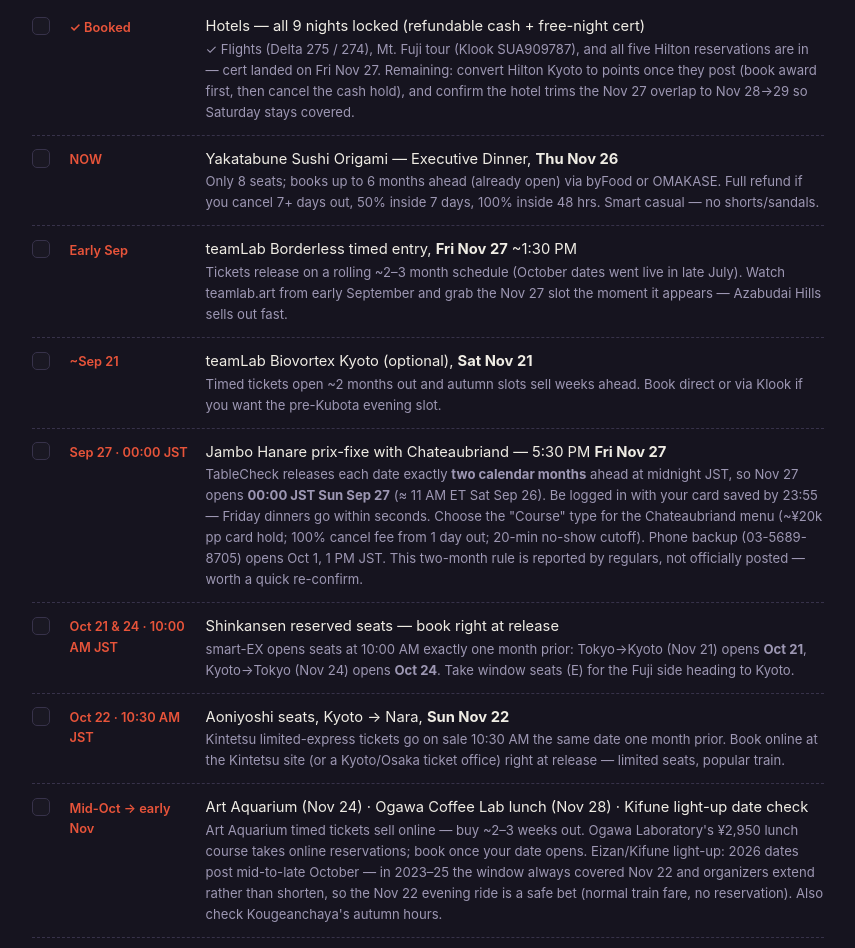
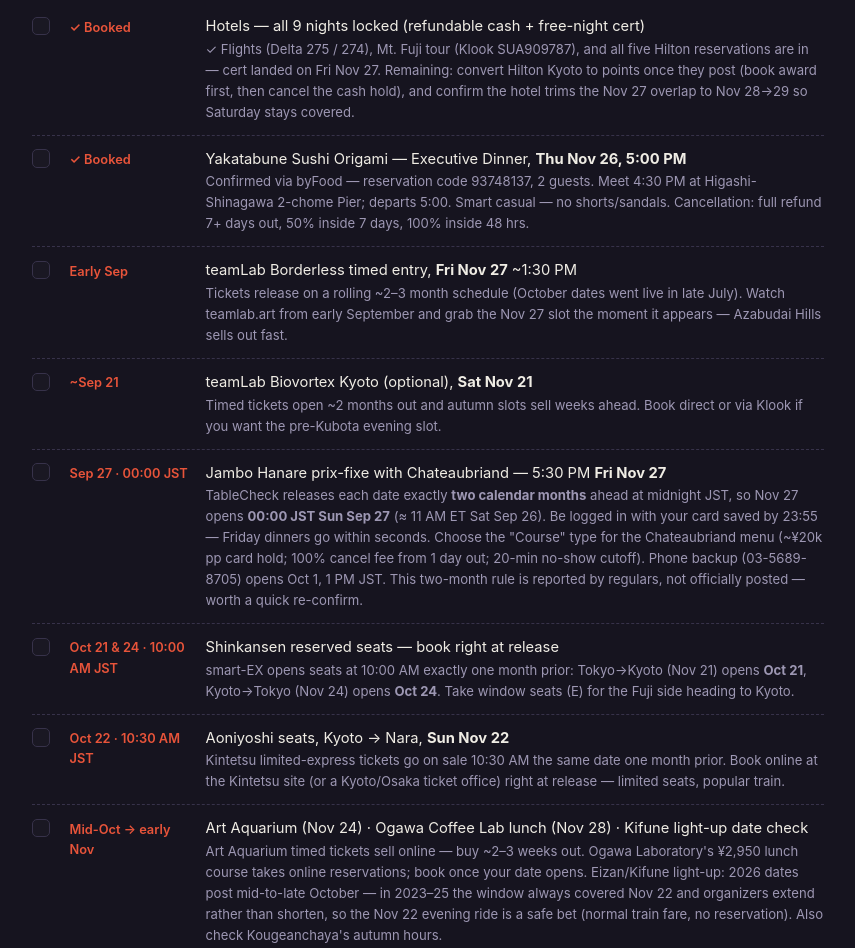
Before and after one commit to mldhar/japan-2026, a plain HTML site: page index.html in a window 1280 px wide. Shown: the part 8888-9836 px from the top of the page, without its empty margins (212-1067 px from the left). Drawn offline with Linux system fonts and the light colour scheme.

Commit message:
Mark Sushi Origami booked in reservation checklist

```diff
--- a/index.html
+++ b/index.html
@@ -349,7 +349,7 @@
   <div class="rule"></div>
   <ul class="check">
     <li data-key="res-now"><input type="checkbox" aria-label="mark done"><span class="when">✓ Booked</span><div>Hotels — all 9 nights locked (refundable cash + free-night cert)<small>✓ Flights (Delta 275 / 274), Mt. Fuji tour (Klook SUA909787), and all five Hilton reservations are in — cert landed on Fri Nov 27. Remaining: convert Hilton Kyoto to points once they post (book award first, then cancel the cash hold), and confirm the hotel trims the Nov 27 overlap to Nov 28→29 so Saturday stays covered.</small></div></li>
-    <li data-key="res-sushi"><input type="checkbox" aria-label="mark done"><span class="when">NOW</span><div>Yakatabune Sushi Origami — Executive Dinner, <b>Thu Nov 26</b><small>Only 8 seats; books up to 6 months ahead (already open) via byFood or OMAKASE. Full refund if you cancel 7+ days out, 50% inside 7 days, 100% inside 48 hrs. Smart casual — no shorts/sandals.</small></div></li>
+    <li data-key="res-sushi"><input type="checkbox" aria-label="mark done"><span class="when">✓ Booked</span><div>Yakatabune Sushi Origami — Executive Dinner, <b>Thu Nov 26, 5:00 PM</b><small>Confirmed via byFood — reservation code 93748137, 2 guests. Meet 4:30 PM at Higashi-Shinagawa 2-chome Pier; departs 5:00. Smart casual — no shorts/sandals. Cancellation: full refund 7+ days out, 50% inside 7 days, 100% inside 48 hrs.</small></div></li>
     <li data-key="res-teamlab"><input type="checkbox" aria-label="mark done"><span class="when">Early Sep</span><div>teamLab Borderless timed entry, <b>Fri Nov 27</b> ~1:30 PM<small>Tickets release on a rolling ~2–3 month schedule (October dates went live in late July). Watch teamlab.art from early September and grab the Nov 27 slot the moment it appears — Azabudai Hills sells out fast.</small></div></li>
     <li data-key="res-biovortex"><input type="checkbox" aria-label="mark done"><span class="when">~Sep 21</span><div>teamLab Biovortex Kyoto (optional), <b>Sat Nov 21</b><small>Timed tickets open ~2 months out and autumn slots sell weeks ahead. Book direct or via Klook if you want the pre-Kubota evening slot.</small></div></li>
     <li data-key="res-jambo"><input type="checkbox" aria-label="mark done"><span class="when">Sep 27 · 00:00 JST</span><div>Jambo Hanare prix-fixe with Chateaubriand — 5:30 PM <b>Fri Nov 27</b><small>TableCheck releases each date exactly <b>two calendar months</b> ahead at midnight JST, so Nov 27 opens <b>00:00 JST Sun Sep 27</b> (≈ 11 AM ET Sat Sep 26). Be logged in with your card saved by 23:55 — Friday dinners go within seconds. Choose the "Course" type for the Chateaubriand menu (~¥20k pp card hold; 100% cancel fee from 1 day out; 20-min no-show cutoff). Phone backup (03-5689-8705) opens Oct 1, 1 PM JST. This two-month rule is reported by regulars, not officially posted — worth a quick re-confirm.</small></div></li>
```
